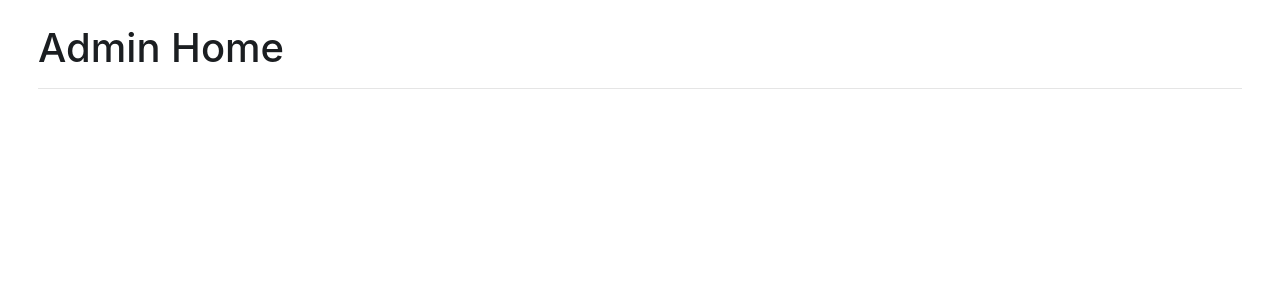
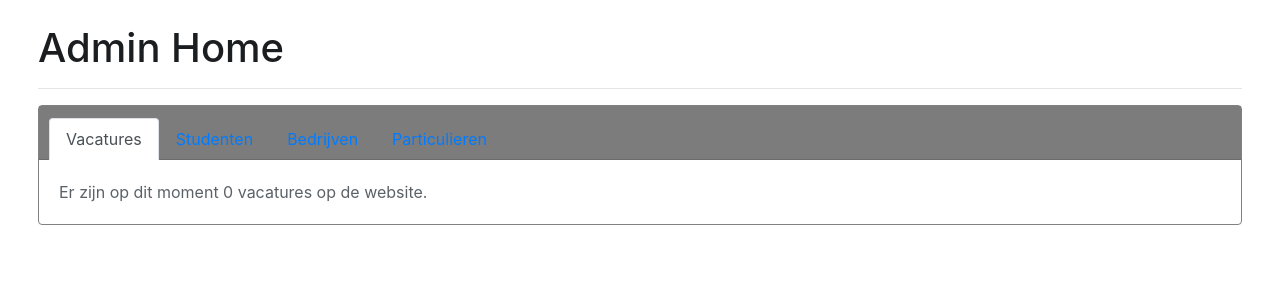
Before and after one commit to Mrzicokiller/DIFjobs, a PHP site: page /pages/admin_home.php in a window 1280 px wide. Shown: the part 71-371 px from the top of the page. Run offline with PHP 8.4, Linux system fonts and the light colour scheme; the visitor is signed in with stand-in values (Sample User, id 1); data that the repository does not hold is empty.

Commit message:
added tabs and a record counter

```diff
--- a/pages/admin_home.php
+++ b/pages/admin_home.php
@@ -6,6 +6,7 @@
  * Time: 11:39
  */
 session_start();
+include('../config.php');
 ?>
 <html>
     <head>
@@ -26,18 +27,130 @@ session_start();
                 <hr/>
             </div>
         </div>
+
         <div class="row ml-sm-2 mr-sm-2">
-        <?php
+
+            <?php
             if($_SESSION["admin"] == 1)
             {
+                ?>
+                <div class="col-lg-12">
+                    <div class="card card-grey">
+                        <div class="card-heading">
+                            <div class="card-header">
+                                <ul class="nav nav-tabs card-header-tabs">
+                                    <li class="nav-item">
+                                        <a class="nav-link active" id="vacatureTab" href="#">Vacatures</a>
+                                    </li>
+                                    <li class="nav-item">
+                                        <a class="nav-link" id="studentTab" href="#">Studenten</a>
+                                    </li>
+                                    <li class="nav-item">
+                                        <a class="nav-link" id="bedrijfTab" href="#">Bedrijven</a>
+                                    </li>
+                                    <li class="nav-item">
+                                        <a class="nav-link" id="particulierTab" href="#">Particulieren</a>
+                                    </li>
+                                </ul>
+                            </div>
+                        </div>
+                        <div class="card-body" id="vacatureBody">
+                            <?php
+                            $vacatureCount = $mysqli->query("SELECT Titel FROM vacature")->num_rows;
+                            echo "Er zijn op dit moment " . $vacatureCount . " vacatures op de website.";
+                            ?>
+                        </div>
 
+                        <div class="card-body" id="studentBody" hidden>
+                            <?php
+                            $studentCount = $mysqli->query("SELECT ID FROM student")->num_rows;
+                            echo "Er zijn op dit moment " . $studentCount . " studenten geregistreerd.";
+                            ?>
+                        </div>
+
+                        <div class="card-body" id="bedrijfBody" hidden>
+                            <?php
+                            $bedrijfCount = $mysqli->query("SELECT ID FROM bedrijf")->num_rows;
+                            echo "Er zijn op dit moment " . $bedrijfCount . " bedrijven geregistreerd.";
+                            ?>
+                        </div>
+
+                        <div class="card-body" id="particulierBody" hidden>
+                            <?php
+                            $particulierCount = $mysqli->query("SELECT ID FROM particulier")->num_rows;
+                            echo "Er zijn op dit moment " . $particulierCount . " particulieren geregistreerd.";
+                            ?>
+                        </div>
+                    </div>
+                </div>
+                <?php
             }
             else
             {
                 echo "Je hebt geen toegang tot deze pagina!";
             }
             ?>
+
         </div>
     </div>
+    <script>
+        //detecteer click
+        $('#vacatureTab').click(function () {
+            //verander classes
+            $('#vacatureTab').addClass('active');
+            $('#studentTab').removeClass('active');
+            $('#bedrijfTab').removeClass('active');
+            $('#particulierTab').removeClass('active');
+            //laat de body zien van de geklikte tab
+            $('#vacatureBody').removeAttr('hidden');
+            //als 1 van de ander body's nog niet hidden is, maak ze dan hidden
+            if(!$('#bedrijfBody').attr('hidden') || !$('#studentBody').attr('hidden') || !$('#particulierBody').attr('hidden'))
+            {
+                $('#studentBody').attr('hidden', true);
+                $('#bedrijfBody').attr('hidden', true);
+                $('#particulierBody').attr('hidden', true);
+            }
+        });
+        $('#studentTab').click(function () {
+            $('#studentTab').addClass('active');
+            $('#bedrijfTab').removeClass('active');
+            $('#vacatureTab').removeClass('active');
+            $('#studentBody').removeAttr('hidden');
+            $('#particulierTab').removeClass('active');
+            if(!$('#vacatureBody').attr('hidden') || !$('#bedrijfBody').attr('hidden') || !$('#particulierBody').attr('hidden'))
+            {
+                $('#bedrijfBody').attr('hidden', true);
+                $('#vacatureBody').attr('hidden', true);
+                $('#particulierBody').attr('hidden', true);
+            }
+        });
+        $('#bedrijfTab').click(function () {
+            $('#bedrijfTab').addClass('active');
+            $('#studentTab').removeClass('active');
+            $('#vacatureTab').removeClass('active');
+            $('#bedrijfBody').removeAttr('hidden');
+            $('#particulierTab').removeClass('active');
+            if(!$('#vacatureBody').attr('hidden') || !$('#studentBody').attr('hidden') || !$('#particulierBody').attr('hidden'))
+            {
+                $('#studentBody').attr('hidden', true);
+                $('#vacatureBody').attr('hidden', true);
+                $('#particulierBody').attr('hidden', true);
+            }
+        });
+
+        $('#particulierTab').click(function () {
+            $('#particulierTab').addClass('active');
+            $('#studentTab').removeClass('active');
+            $('#vacatureTab').removeClass('active');
+            $('#particulierBody').removeAttr('hidden');
+            $('#bedrijfTab').removeClass('active');
+            if(!$('#vacatureBody').attr('hidden') || !$('#studentBody').attr('hidden') || !$('#bedrijfBody').attr('hidden'))
+            {
+                $('#studentBody').attr('hidden', true);
+                $('#vacatureBody').attr('hidden', true);
+                $('#bedrijfBody').attr('hidden', true);
+            }
+        });
+    </script>
     </body>
 </html>
```
